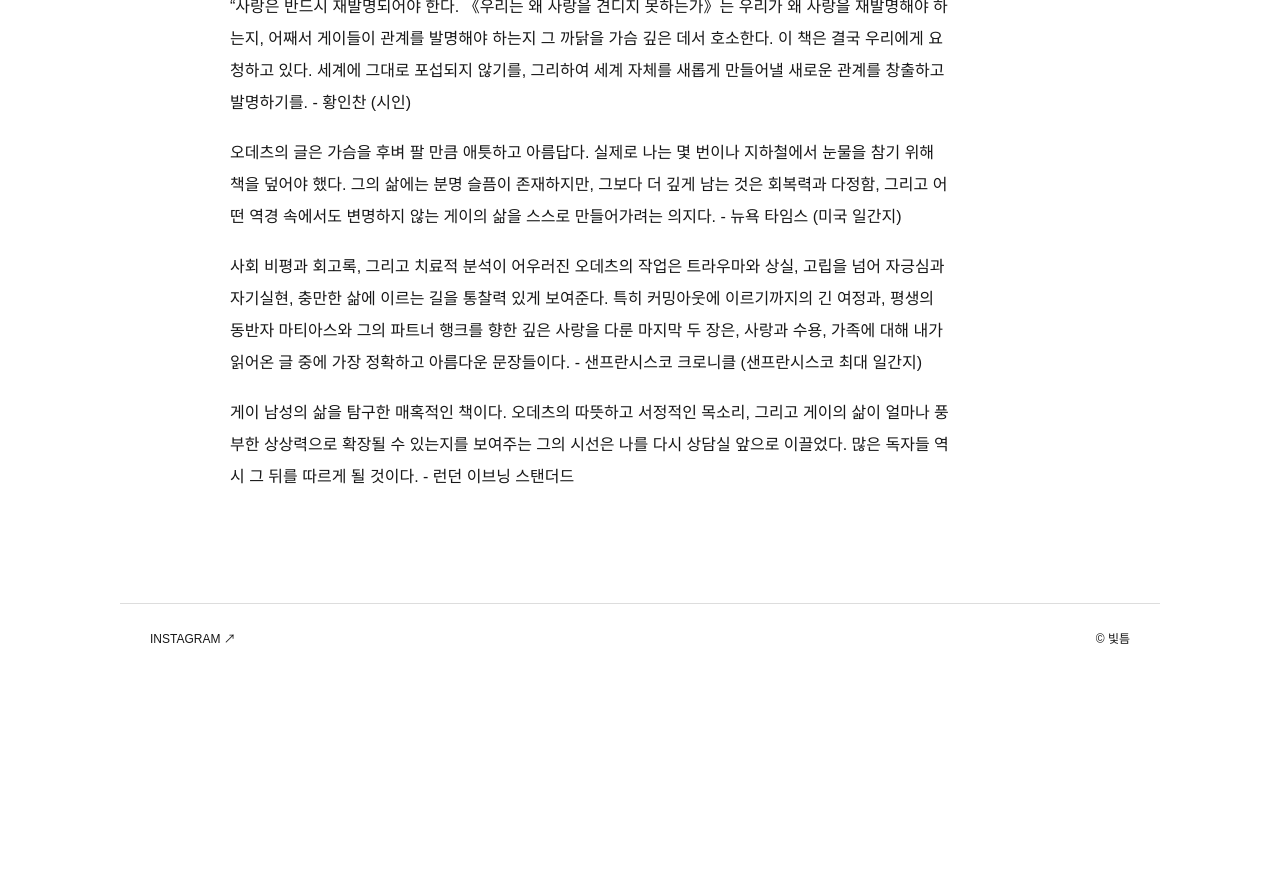
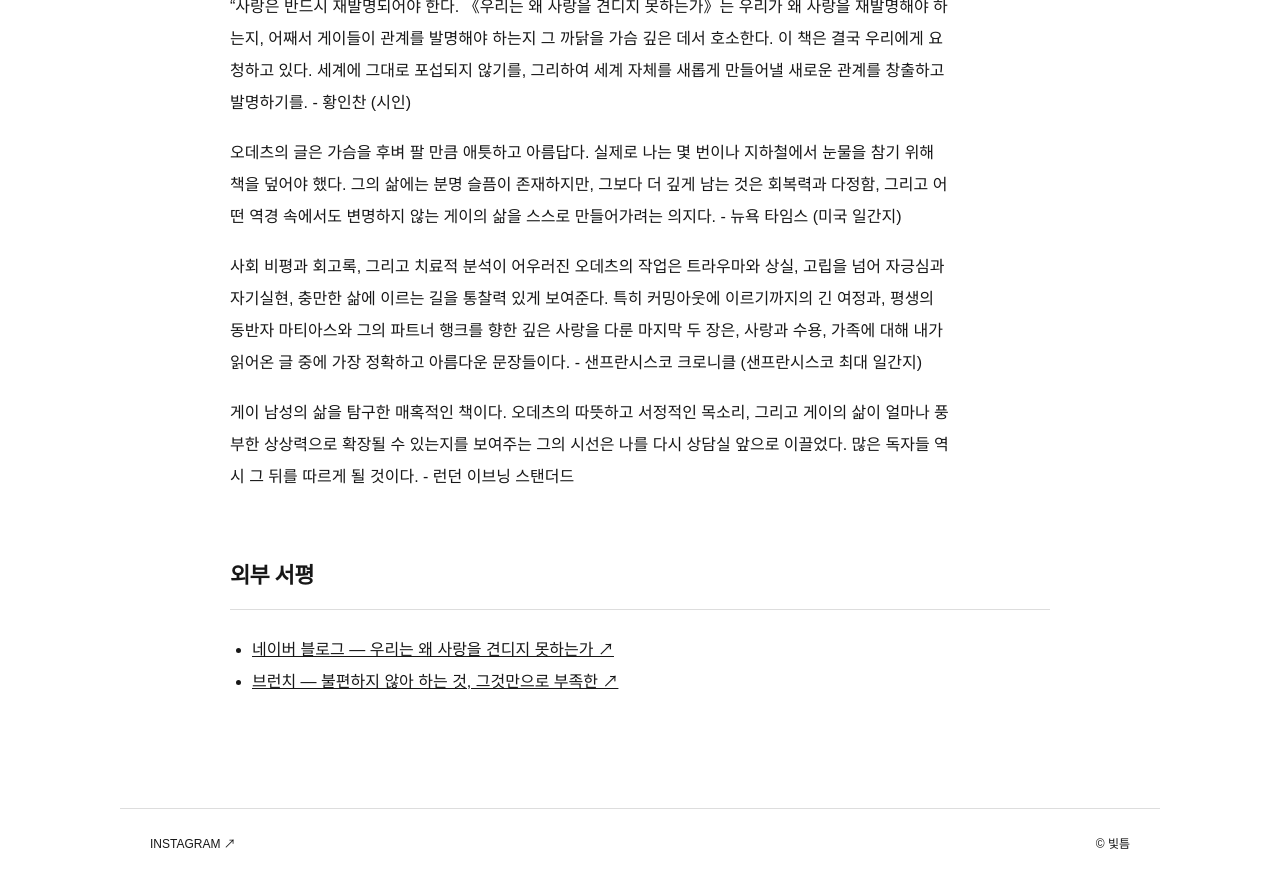
Before and after one commit to vitteum/vitteum.github.io, a Jekyll site: the page built from _books/out-of-the-shadows.md, in a window 1280 px wide and 900 px high, scrolled down 4367 px. Shown: the top 888 px of the window. Built offline with Jekyll 4.4.1, drawn with Linux system fonts in a browser that asks for light colours; before the commit the page ends 5062 px from its top, so only the background shows below that.

Commit message:
Update _books/out-of-the-shadows.md (via Pages CMS)

```diff
--- a/_books/out-of-the-shadows.md
+++ b/_books/out-of-the-shadows.md
@@ -122,6 +122,13 @@ recommendations: >-
 
   게이 남성의 삶을 탐구한 매혹적인 책이다. 오데츠의 따뜻하고 서정적인 목소리, 그리고 게이의 삶이 얼마나 풍부한 상상력으로 확장될 수
   있는지를 보여주는 그의 시선은 나를 다시 상담실 앞으로 이끌었다. 많은 독자들 역시 그 뒤를 따르게 될 것이다. - 런던 이브닝 스탠더드
+external_reviews:
+  - source: 네이버 블로그
+    title: 우리는 왜 사랑을 견디지 못하는가
+    url: https://m.blog.naver.com/bluecase1013/224379694345
+  - source: 브런치
+    title: 불편하지 않아 하는 것, 그것만으로 부족한
+    url: https://brunch.co.kr/@m8ner/129
 ---
 사랑은 반드시 재발명되어야 한다.
 
```
